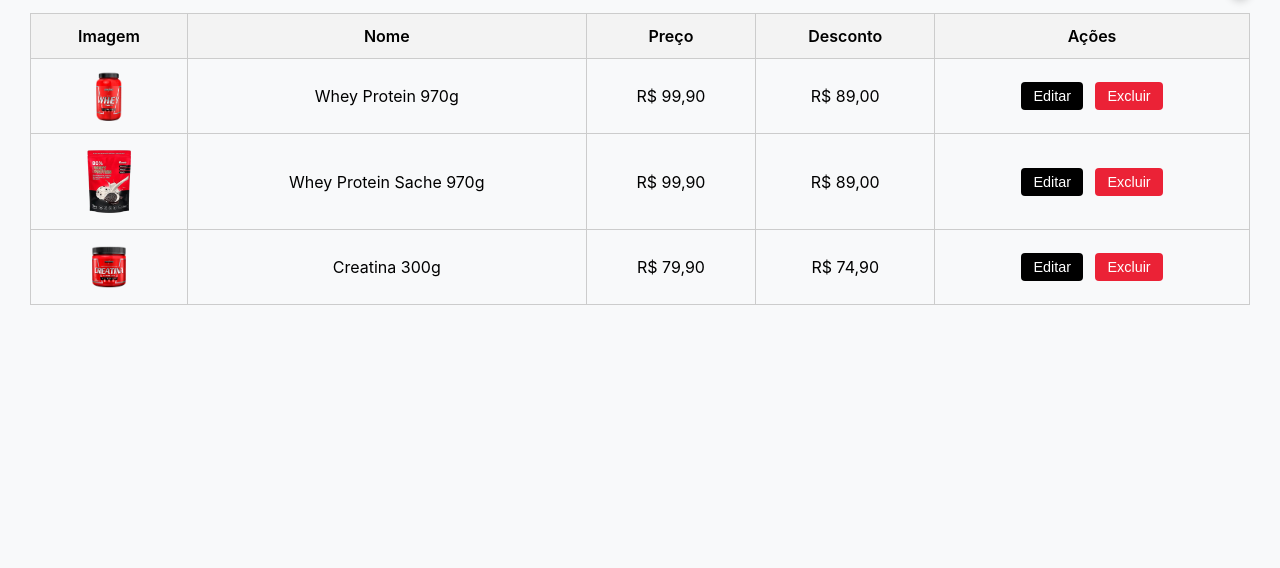
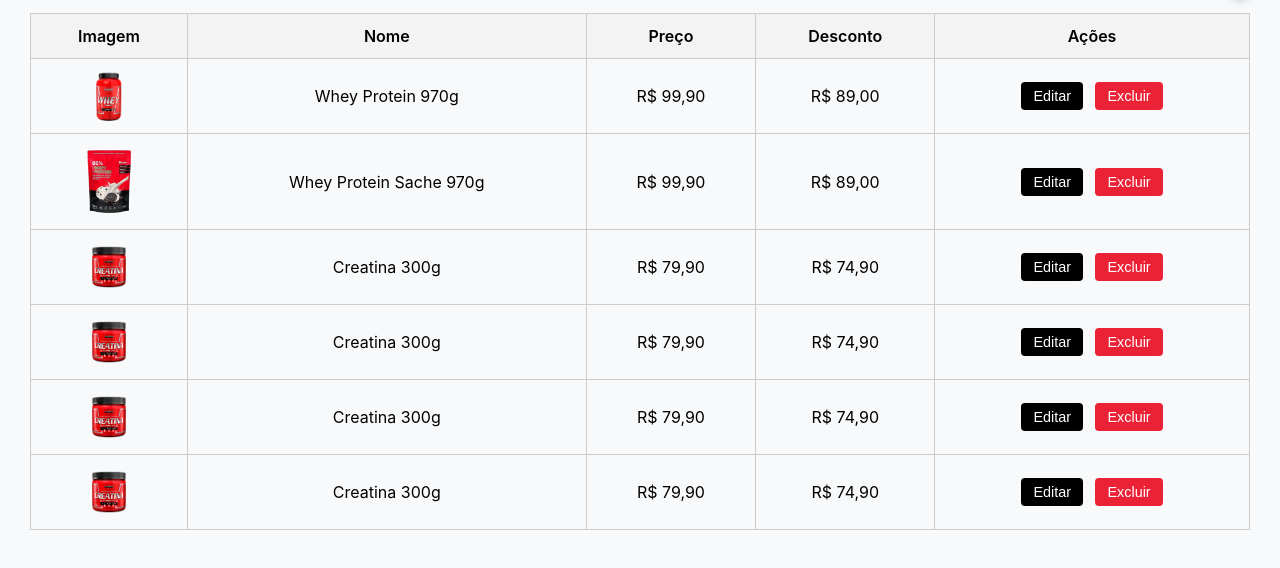
Before and after one commit to Yasminnovaisvieira/Orion, a plain HTML site: page tabela.html in a window 1280 px wide. Shown: the part 224-792 px from the top of the page. Drawn offline with Linux system fonts and the light colour scheme.

Commit message:
novos itens

```diff
--- a/tabela.html
+++ b/tabela.html
@@ -73,6 +73,36 @@
             <button class="btn-acao excluir">Excluir</button>
           </td>
         </tr>
+		<tr>
+          <td><img src="img/creatina.png" alt="Whey Protein Sache"/></td>
+          <td>Creatina 300g</td>
+          <td>R$ 79,90</td>
+          <td>R$ 74,90</td>
+          <td>
+            <button class="btn-acao editar">Editar</button>
+            <button class="btn-acao excluir">Excluir</button>
+          </td>
+        </tr>
+		<tr>
+          <td><img src="img/creatina.png" alt="Whey Protein Sache"/></td>
+          <td>Creatina 300g</td>
+          <td>R$ 79,90</td>
+          <td>R$ 74,90</td>
+          <td>
+            <button class="btn-acao editar">Editar</button>
+            <button class="btn-acao excluir">Excluir</button>
+          </td>
+        </tr>
+		<tr>
+          <td><img src="img/creatina.png" alt="Whey Protein Sache"/></td>
+          <td>Creatina 300g</td>
+          <td>R$ 79,90</td>
+          <td>R$ 74,90</td>
+          <td>
+            <button class="btn-acao editar">Editar</button>
+            <button class="btn-acao excluir">Excluir</button>
+          </td>
+        </tr>
       </tbody>
     </table>
   </main>
```
